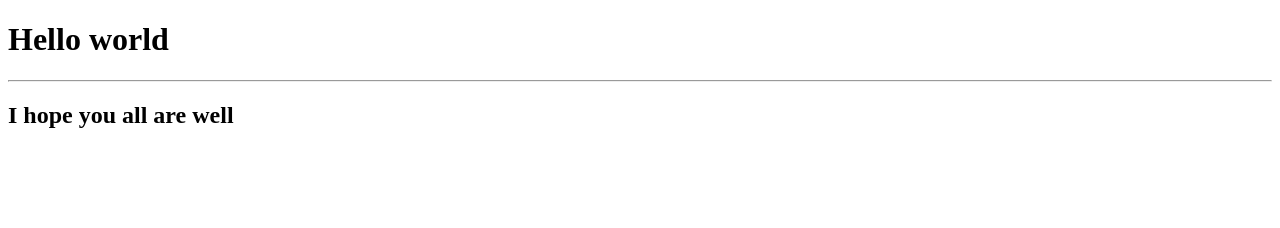
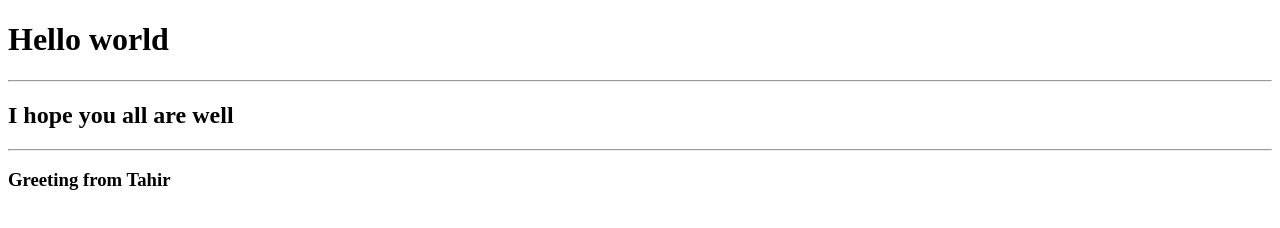
Before and after one commit to Tahirmama/bootcamp2020-class1, a plain HTML site: page index.html in a window 1280 px wide. Drawn offline with Linux system fonts and the light colour scheme.

Commit message:
Update index.html

```diff
--- a/index.html
+++ b/index.html
@@ -10,6 +10,8 @@
     <h1>Hello world </h1>
     <hr/>
     <h2>I hope you all are well</h2>
+    <hr/>
+    <h3>Greeting from Tahir </h3>
 
 </body>
 </html>
```
